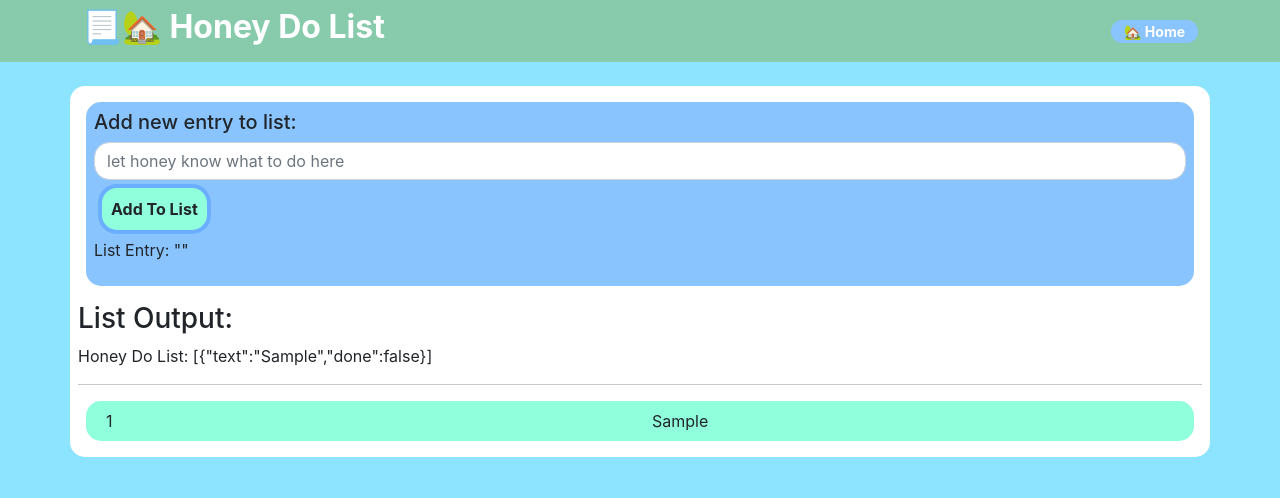
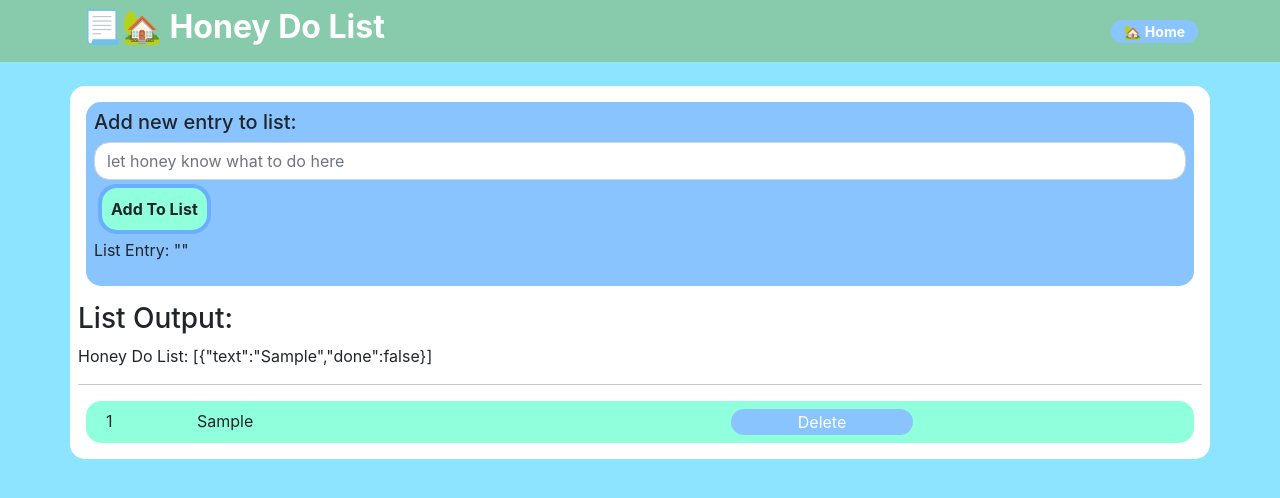
Before and after one commit to vircabading/MERN-React-FunctionalComponents-ToDoList-2308, a React (Create React App) app: page / in a window 1280 px wide. Both pictures are taken after typing "Sample" into the empty fields and a click on the button "Add To List". Shown: the top 498 px of the page. Built offline with nearby package versions, Linux system fonts and the light colour scheme.

Commit message:
create a delete button

```diff
--- a/src/components/ListOutputView.jsx
+++ b/src/components/ListOutputView.jsx
@@ -15,7 +15,7 @@ const ListOutputView = (props) => {
       <hr />
         {
           props.honeyDoList.map((entry, i) =>
-            <RowComp i={i} entry={entry} />
+            <RowComp i={i} entry={entry} key={i} />
           )
         }
     </div>
--- a/src/components/RowComp.jsx
+++ b/src/components/RowComp.jsx
@@ -1,16 +1,25 @@
 import React from 'react'
 
+///////////////////////////////////////////////////
+//  ROW COMPONENT
+///////////////////////////////////////////////////
+
 const RowComp = (props) => {
+  const handleDeleteEntry = (e) => {
+    console.log("*** In Handle Delete Entry ***********");
+  }
+
   return (
     <div>
         {(props.i % 2 === 0) ?
             <div className='row m-2 p-2 bg-green round'>
-                <div className='col'>{ props.i+1 }</div>
-                <div className='col'>{ props.entry.text}</div>
+                <div className='col-1'>{ props.i+1 }</div>
+                <div className='col-6'>{ props.entry.text}</div>
+                <button className='col-2 round btn-blue' onClick={ e => handleDeleteEntry(e) }>Delete</button>
             </div> :
             <div className='row m-2 p-2 bg-blue round'>
-                <div className='col'>{ props.i+1 }</div>
-                <div className='col'>{ props.entry.text}</div>
+                <div className='col-1'>{ props.i+1 }</div>
+                <div className='col-6'>{ props.entry.text}</div>
             </div>
         }
 
--- a/src/styling/ListOutput.css
+++ b/src/styling/ListOutput.css
@@ -5,3 +5,9 @@
 .bg-blue {
     background-color: #8DE4FF;
 }
+
+.btn-blue {
+    border: none;
+    background-color: #8AC4FF;
+    color: white;
+}
```
